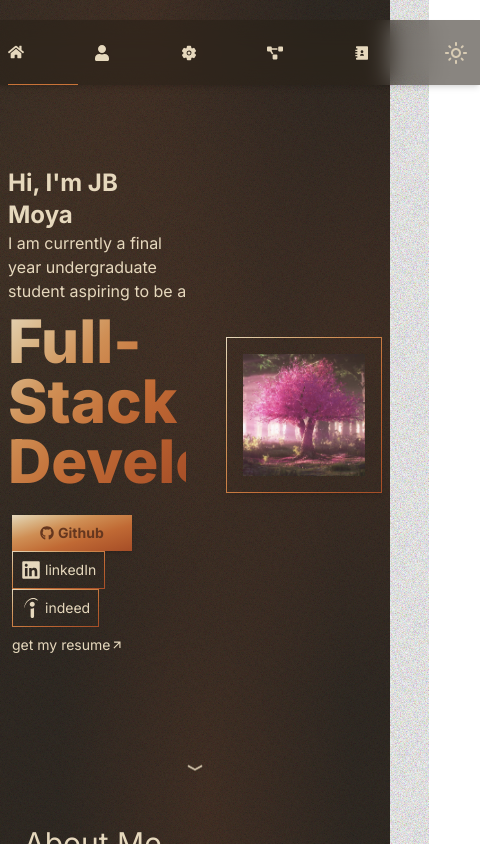
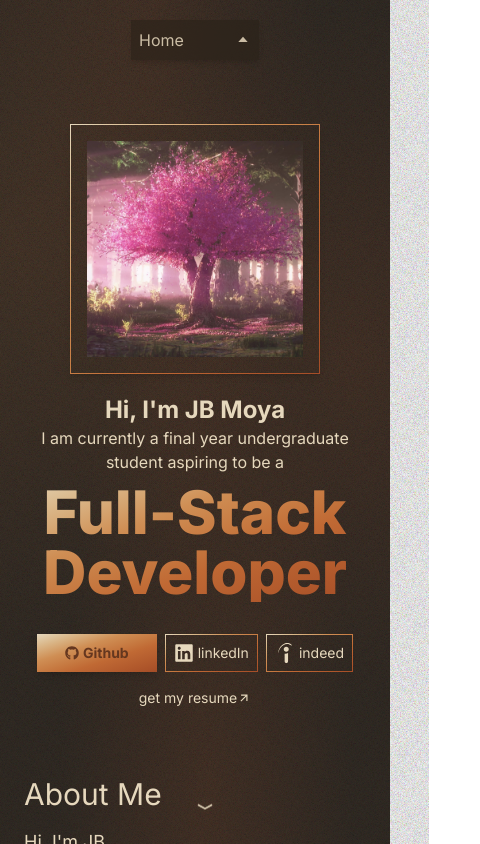
Before and after one commit to jb-moya/Portfolio, a Next.js app in the folder moya-portfolio/: page / in a window 390 px wide. Shown: the top 844 px of the page, 480 px wide, since content can reach past the window. Built offline with nearby package versions, Linux system fonts and the light colour scheme.

Commit message:
mobile-responsive hero sec, dropdown navbar made

```diff
--- a/moya-portfolio/src/app/@contacts/page.tsx
+++ b/moya-portfolio/src/app/@contacts/page.tsx
@@ -8,8 +8,14 @@ export default function ContactsPage() {
     });
 
     return (
-        <section id="contacts" ref={sectionRef}>
-            <h1 className="text-3xl text-center py-4">Contacts</h1>
+        <section>
+            <h1
+                id="contacts"
+                ref={sectionRef}
+                className="text-3xl text-center py-4"
+            >
+                Contacts
+            </h1>
             <div>
                 Lorem ipsum dolor sit amet consectetur adipisicing elit. Illo
                 eligendi magni obcaecati earum deleniti, iure, ipsum aliquam qui
--- a/moya-portfolio/src/app/@skills/page.tsx
+++ b/moya-portfolio/src/app/@skills/page.tsx
@@ -40,12 +40,15 @@ export default function SkillsPage() {
     });
 
     return (
-        <section
-            id="skills"
-            className="transition-colors h-96"
-            ref={sectionRef}
-        >
-            <h1 className="text-3xl text-center py-4">Skills</h1>
+        <section className="transition-colors h-96">
+            <div></div>
+            <h1
+                id="skills"
+                ref={sectionRef}
+                className="text-3xl text-center py-4"
+            >
+                Skills
+            </h1>
             <div className="w-full p-2 flex text-center justify-center text-custom-content-2 space-x-4 flex-wrap">
                 {skills.map((item, index) => (
                     <SkillIcon key={index} Icon={item.icon} name={item.name} />
--- a/moya-portfolio/src/app/_components/Navbar.tsx
+++ b/moya-portfolio/src/app/_components/Navbar.tsx
@@ -8,14 +8,23 @@ import { useSelector } from "react-redux";
 import Link from "next/link";
 import { RootState } from "@/lib/store";
 import classNames from "classnames";
-
-import { FaUser, FaProjectDiagram, FaHome } from "react-icons/fa";
-import { IoSettings } from "react-icons/io5";
-import { RiContactsBook3Fill } from "react-icons/ri";
+import { RiArrowDropDownFill } from "react-icons/ri";
+import { BiCaretDown, BiCaretUp } from "react-icons/bi";
 
 const Navbar = ({ useFooter = false }: { useFooter?: boolean }) => {
     const { menuStates } = useSelector((state: RootState) => state.navbar);
     const { theme } = useSelector((state: RootState) => state.theme);
+    const [dropDownShown, setDropDownShown] = useState(false);
+
+    const getSelectedMenu = () => {
+        return Object.entries(menuStates)
+            .filter(([key, value]) => value)
+            .map(([key, value]) => key);
+    };
+
+    useEffect(() => {
+        console.log("wew", getSelectedMenu());
+    }, [menuStates]);
 
     const dispatch = useDispatch();
 
@@ -31,36 +40,62 @@ const Navbar = ({ useFooter = false }: { useFooter?: boolean }) => {
         home: {
             name: "Home",
             href: "#home",
-            icon: <FaHome className="text-custom-content-2" />,
         },
         about: {
             name: "About",
             href: "#about",
-            icon: <FaUser className="text-custom-content-2" />,
         },
         skills: {
             name: "Skills",
             href: "#skills",
-            icon: <IoSettings className="text-custom-content-2" />,
         },
         projects: {
             name: "Projects",
             href: "#projects",
-            icon: <FaProjectDiagram className="text-custom-content-2" />,
         },
         contacts: {
             name: "Contacts",
             href: "#contacts",
-            icon: <RiContactsBook3Fill className="text-custom-content-2" />,
         },
     };
 
     return (
         <>
+            <div className="block sm:hidden w-32 text-center top-5 z-50 mx-auto sticky text-custom-content-2/85 shadow-md">
+                <button
+                    className="w-full flex items-center justify-between py-2 px-2 bg-custom-bg-1/55 backdrop-blur-md"
+                    onClick={() => setDropDownShown(!dropDownShown)}
+                >
+                    {getSelectedMenu()}
+
+                    <span className="">
+                        {dropDownShown ? <BiCaretDown /> : <BiCaretUp />}
+                    </span>
+                </button>
+
+                {/* make a dropdown */}
+                <div
+                    className={classNames(
+                        "absolute w-full text-custom-content-2/85 flex flex-col",
+                        { hidden: !dropDownShown }
+                    )}
+                >
+                    {Object.entries(menus)
+                        .map(([key, menu]) => (
+                            <Link
+                                key={key}
+                                className="py-2 px-2 bg-custom-bg-1/55 hover:bg-custom-bg-3 backdrop-blur-md"
+                                href={menu.href}
+                                onClick={() => setDropDownShown(false)}
+                            >
+                                {menu.name}
+                            </Link>
+                        ))}
+                </div>
+            </div>
             <nav
                 className={classNames(
-                    "w-[30rem] mx-auto text-custom-content-2/85 sticky top-5 z-50 px-2 bg-custom-bg-1/55 backdrop-blur-md shadow-md"
-                    // { "bg-custom-static-1/5": theme !== "dark" }
+                    "sm:block hidden w-[30rem] mx-auto text-custom-content-2/85 sticky top-5 z-50 px-2 bg-custom-bg-1/55 backdrop-blur-md shadow-md"
                 )}
             >
                 <div className="flex space-x-4 items-center">
@@ -76,10 +111,7 @@ const Navbar = ({ useFooter = false }: { useFooter?: boolean }) => {
                                 }
                             )}
                         >
-                            <span className="sm:hidden aspect-square p-3">
-                                {menu.icon}
-                            </span>
-                            <span className="hidden sm:block">{menu.name}</span>
+                            <span>{menu.name}</span>
                         </Link>
                     ))}
                     <button
--- a/moya-portfolio/src/app/_components/ProjectCard.tsx
+++ b/moya-portfolio/src/app/_components/ProjectCard.tsx
@@ -36,8 +36,8 @@ const Card = ({
                     <TechBadge name="Javascript" />
                     <TechBadge name="Css" />
                     <TechBadge name="NextJs" />
-                    <TechBadge name="HTML" />
-                    <TechBadge name="Tailwind" />
+                    {/* <TechBadge name="HTML" /> */}
+                    {/* <TechBadge name="Tailwind" /> */}
                 </div>
             </article>
         </>
--- a/moya-portfolio/src/app/layout.tsx
+++ b/moya-portfolio/src/app/layout.tsx
@@ -37,7 +37,7 @@ export default function RootLayout({
             className={classNames(`duration-700`, inter.className)}
             data-theme="dark"
         >
-            <body className="box-border">
+            <body className="">
                 {/* <rect width="100%" height="100%" filter="url(#noiseFilter)" /> */}
                 {/* viewBox="0 0 300 300"  */}
                 <div className="hehe">
@@ -58,7 +58,7 @@ export default function RootLayout({
                         <Navbar />
                         <main
                             className={classNames(
-                                "min-w-3xl max-w-3xl mx-auto px-2 space-y-6 text-custom-content-2"
+                                "sm:max-w-3xl max-w-xl  mx-auto px-2 text-custom-content-2"
                             )}
                         >
                             {children}
--- a/moya-portfolio/src/app/page.tsx
+++ b/moya-portfolio/src/app/page.tsx
@@ -74,7 +74,7 @@ export default function Home() {
             url: "https://github.com/jbvhert",
             classNames:
                 "px-7 font-bold shadow-md gradient-background text-custom-opp-content-2",
-                iconClassNames: "mr-1",
+            iconClassNames: "mr-1",
             openPageIcon: false,
         },
         {
@@ -104,15 +104,12 @@ export default function Home() {
         "";
 
     return (
-        <section
-            id="home"
-            className="flex h-[720px] text-custom-content-1 flex-col items-center justify-between mx-auto"
-            ref={sectionRef}
-        >
-            <div className="w-full my-auto flex flex-col space-x-4 space-y-4 justify-center">
-                <div className="text-center flex flex-col">
-                    <div className="flex">
-                        <div className="w-7/12 pr-10 text-left">
+        <section className="flex h-[720px] text-custom-content-1 flex-col sm:flex-row items-center justify-between mx-auto">
+            <div id="home" ref={sectionRef}></div>
+            <div className="w-full my-auto flex space-x-4 space-y-4 justify-center">
+                <div className="text-center flex">
+                    <div className="flex sm:flex-row flex-col">
+                        <div className="sm:w-7/12 px-5 pt-5 text-center w-12/12 sm:pr-10 sm:text-left sm:order-1 order-2">
                             <h1
                                 // className={`font-bold text-2xl text-stroke`}
                                 className={`font-bold text-2xl text-custom-content-2 ${shadowedWord}`}
@@ -130,18 +127,20 @@ export default function Home() {
                                 Full-Stack Developer
                             </p>
 
-                            <div className="w-full flex flex-wrap mt-6">
+                            <div className="w-full flex flex-wrap mt-6 justify-center sm:justify-normal">
                                 {linkButtons.map((item, index) => (
                                     <a
                                         key={index}
                                         className={classNames(
-                                            "text-custom-content-2 flex-wrap mx-1 py-2 cursor-pointer flex items-center md:text-base text-sm justify-center",
+                                            "text-custom-content-2 mt-2 flex-wrap mx-1 py-2 cursor-pointer flex items-center md:text-base text-sm justify-center",
                                             "duration-500 ease-in-out transition-all hover:scale-105",
                                             item.classNames
                                         )}
                                         href={item.url}
                                     >
-                                        <span className={item.iconClassNames}>{item.icon}</span>
+                                        <span className={item.iconClassNames}>
+                                            {item.icon}
+                                        </span>
                                         <span>{item.text}</span>
                                         {item.openPageIcon && (
                                             <span className="">
@@ -153,7 +152,7 @@ export default function Home() {
                             </div>
                         </div>
 
-                        <div className="w-5/12 aspect-square box-border self-center p-4 gradient-border border shadow-md">
+                        <div className="sm:w-5/12 mr-0 sm:mr-5 sm:mt-0 mt-10 w-8/12 sm:order-1 aspect-square box-border self-center p-4 gradient-border border shadow-md">
                             <Image
                                 src={profile}
                                 className="w-full h-full object-cover"
@@ -169,7 +168,7 @@ export default function Home() {
 
             <span
                 ref={scrollDownIndicator}
-                className="animate-customBounce text-custom-content-2 transition-opacity duration-500 ease-in-out"
+                className="animate-customBounce fixed bottom-5 left-1/2 -translate-x-1/2 text-custom-content-2 transition-opacity duration-500 ease-in-out"
             >
                 <RiArrowDownWideFill size={20} />
             </span>
--- a/moya-portfolio/tailwind.config.ts
+++ b/moya-portfolio/tailwind.config.ts
@@ -133,15 +133,4 @@ const config: Config = {
     ],
 };
 
-function addVariablesForColors({ addBase, theme }: any) {
-    let allColors = flattenColorPalette(theme("colors"));
-    let newVars = Object.fromEntries(
-        Object.entries(allColors).map(([key, val]) => [`--${key}`, val])
-    );
-
-    addBase({
-        ":root": newVars,
-    });
-}
-
 export default config;
```
Also changed, not shown: moya-portfolio/src/app/@about/page.tsx (+7 -5 lines), moya-portfolio/src/app/@projects/page.tsx (+12 -6 lines).
